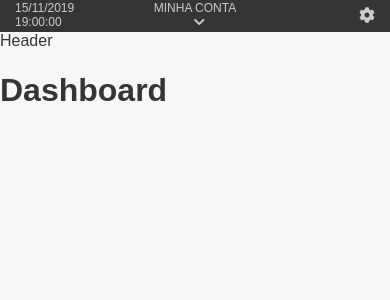
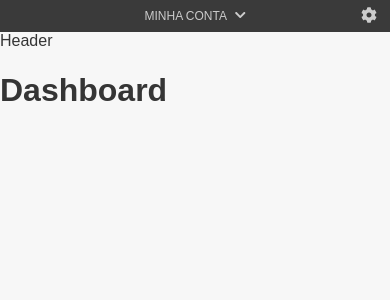
Before and after one commit to rafael-santos/mlabs-test-frontend, a Vue app: page / in a window 390 px wide. Shown: the top 300 px of the page. Built offline with nearby package versions, Linux system fonts and the light colour scheme.

Commit message:
Topbar better responsiveness

```diff
--- a/src/components/header/Topbar.vue
+++ b/src/components/header/Topbar.vue
@@ -1,14 +1,18 @@
 <template>
   <div class="topbar">
-    <div class="container">
-     <div class="row align-items-center topbar__row">
-        <div class="col text-left">15/11/2019 19:00:00</div>
+    <div class="container px-0 px-lg-3">
+     <div class="row no-gutters align-items-center topbar__row">
+        <div class="col-2 text-left">
+          <span class="d-none d-lg-inline">15/11/2019 19:00:00</span>
+        </div>
         <div class="col text-center">
           <span>Minha conta</span>
           <i class="fas fa-chevron-down ml-2"></i>
         </div>
-        <div class="col text-right">
-          <i class="fas fa-cog topbar__settings-icon"></i>
+        <div class="col-2 text-right">
+          <button class="topbar__settings-button" onclick="void(0);">
+            <i class="fas fa-cog"></i>
+          </button>
         </div>
       </div>
     </div>
@@ -17,7 +21,7 @@
 
 <style lang="scss">
 .topbar {
-  background-color: var(--color-neutral-gray-darkest);
+  background-color: var(--color-neutral-gray-darker);
   color: var(--color-neutral-gray-light);
   font-size: rem(12);
   text-transform: uppercase;
@@ -27,7 +31,17 @@
   min-height: 32px;
 }
 
-.topbar__settings-icon {
+.topbar__settings-button {
+  background-color: transparent;
+  border: 0;
+  color: inherit;
   font-size: rem(16);
+  min-height: 32px;
+  min-width: 42px;
+  text-align: center;
+}
+
+.topbar__settings-button:hover {
+  background-color: var(--color-neutral-gray-darkest);
 }
 </style>
```
